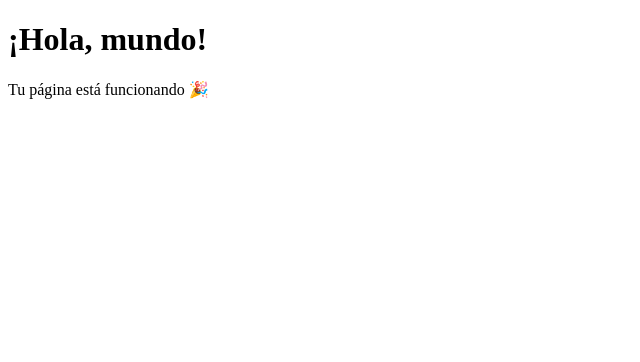
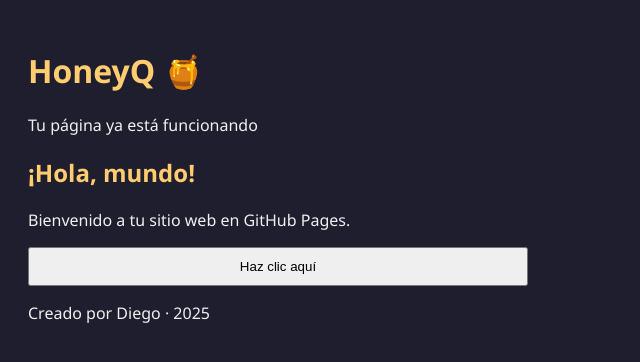
Before and after one commit to mrbananod/HoneyQ, a plain HTML site: page index.html in a window 1280 px wide. Shown: the whole page, without its empty margins (0-640 px from the left). Drawn offline with Linux system fonts and the light colour scheme.

Commit message:
index.html

```diff
--- a/index.html
+++ b/index.html
@@ -2,10 +2,32 @@
 <html lang="es">
 <head>
   <meta charset="UTF-8">
+  <meta name="viewport" content="width=device-width, initial-scale=1.0">
   <title>HoneyQ</title>
+  <link rel="stylesheet" href="style.css">
 </head>
 <body>
-  <h1>¡Hola, mundo!</h1>
-  <p>Tu página está funcionando 🎉</p>
+  <header>
+    <h1>HoneyQ 🍯</h1>
+    <p>Tu página ya está funcionando</p>
+  </header>
+
+  <main>
+    <section class="card">
+      <h2>¡Hola, mundo!</h2>
+      <p>Bienvenido a tu sitio web en GitHub Pages.</p>
+      <button onclick="saludar()">Haz clic aquí</button>
+    </section>
+  </main>
+
+  <footer>
+    <p>Creado por Diego · 2025</p>
+  </footer>
+
+  <script>
+    function saludar() {
+      alert("¡Gracias por visitar HoneyQ!");
+    }
+  </script>
 </body>
 </html>
```
